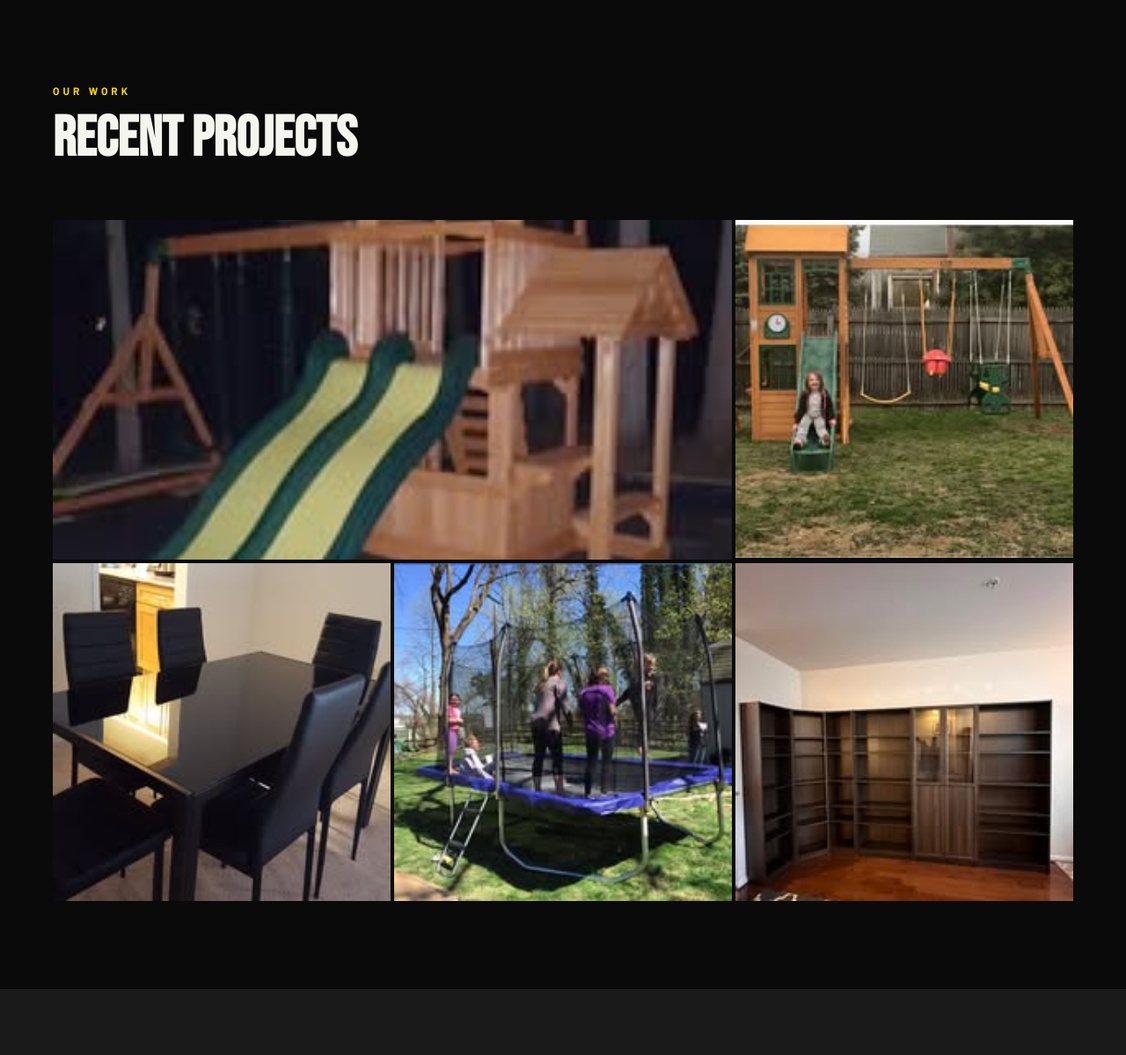
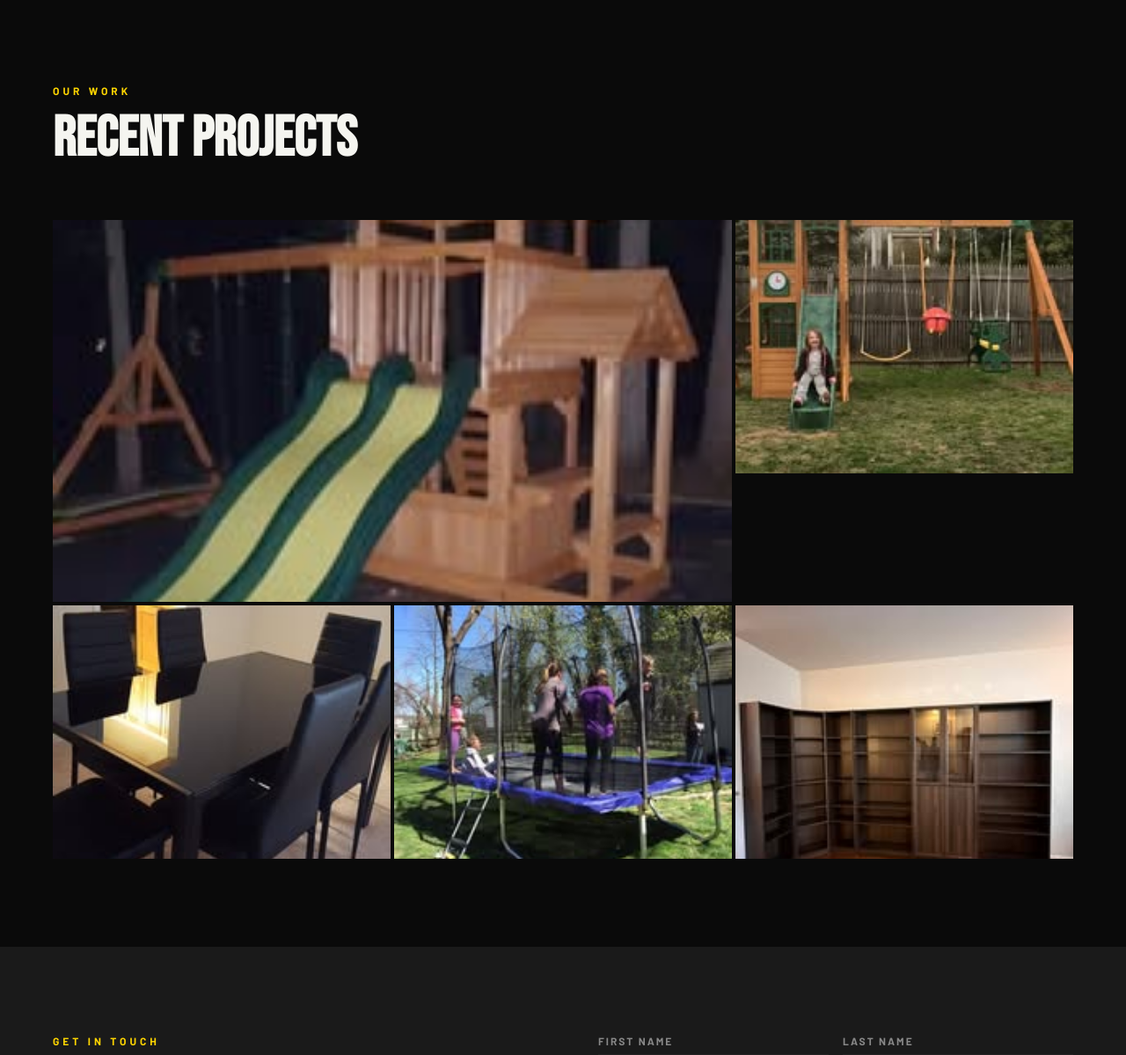
Before and after one commit to poplores/ai-chatbot-business, a Flask app: page / in a window 1280 px wide. Shown: the part 2449-3648 px from the top of the page at 88% size. Run offline with Flask 3, Linux system fonts and the light colour scheme.

Commit message:
Update index.html

```diff
--- a/templates/index.html
+++ b/templates/index.html
@@ -65,9 +65,9 @@
         .pricing-features li { font-size: 0.9rem; color: var(--gray-light); padding: 8px 0; display: flex; align-items: center; gap: 10px; }
         .pricing-features li::before { content: '✓'; color: var(--yellow); font-weight: 700; flex-shrink: 0; }
         .gallery-grid { display: grid; grid-template-columns: repeat(3, 1fr); gap: 4px; }
-        .gallery-item { background: var(--gray); aspect-ratio: 1; display: flex; align-items: center; justify-content: center; font-size: 3rem; position: relative; overflow: hidden; transition: transform 0.3s; }
+        .gallery-item { background: var(--gray); aspect-ratio: 4/3; display: flex; align-items: center; justify-content: center; font-size: 3rem; position: relative; overflow: hidden; transition: transform 0.3s; }
         .gallery-item:hover { transform: scale(0.98); }
-        .gallery-item:first-child { grid-column: span 2; aspect-ratio: 2/1; }
+        .gallery-item:first-child { grid-column: span 2; aspect-ratio: 16/9; }
         .gallery-label { position: absolute; bottom: 0; left: 0; right: 0; background: linear-gradient(transparent, rgba(0,0,0,0.8)); padding: 20px 16px 16px; font-family: 'Barlow Condensed', sans-serif; font-size: 0.9rem; font-weight: 600; letter-spacing: 1px; text-transform: uppercase; opacity: 0; transition: opacity 0.3s; }
         .gallery-item:hover .gallery-label { opacity: 1; }
         .contact-section { background: var(--gray); padding: 100px 60px; }
```
